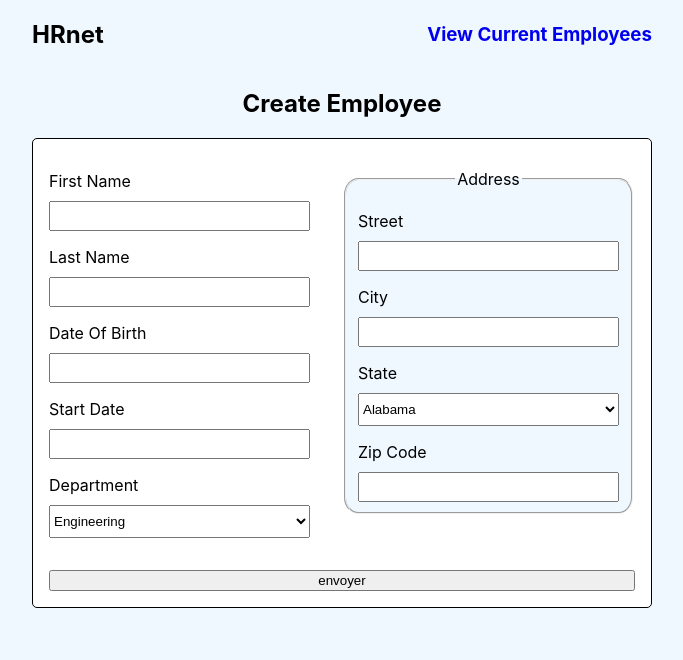
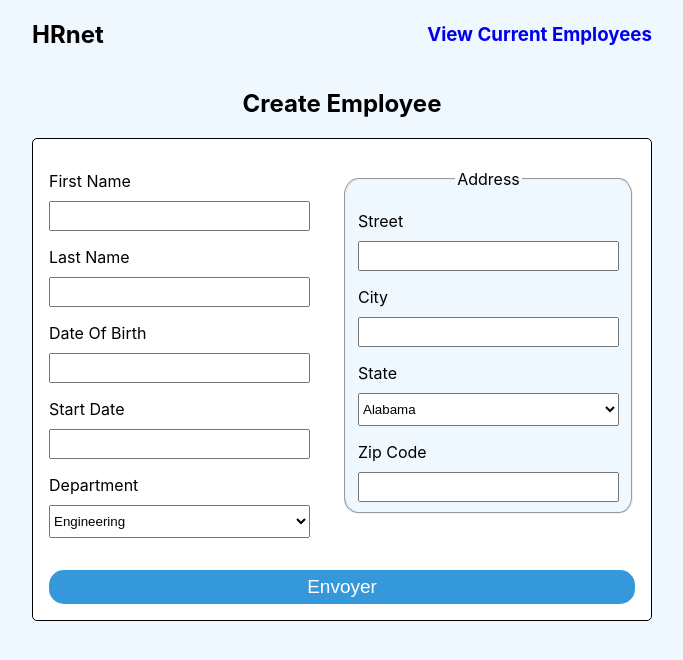
Before and after one commit to theodotcom/HRNet, a React (Create React App) app: page / in a window 1280 px wide. Shown: the top 660 px of the page, without its empty margins (298-981 px from the left). Built offline with nearby package versions, Linux system fonts and the light colour scheme.

Commit message:
:lipstick:

```diff
--- a/src/components/Form.js
+++ b/src/components/Form.js
@@ -1,43 +1,36 @@
 import '../css/form.css'
+import 'react-datepicker/dist/react-datepicker.css'
 import { useState } from 'react'
 import ReactDatePicker from 'react-datepicker'
 import { useDispatch } from 'react-redux'
 import { addEmployee } from '../redux/reducer'
-import 'react-datepicker/dist/react-datepicker.css'
 import { states } from '../utils/states'
+import { departments } from '../utils/departments'
 import { Select } from './Select.js'
+
 export function Form() {
-    const departments = [
-        { label: 'Sales', value: 'Sales' },
-        { label: 'Marketing', value: 'Marketing' },
-        { label: 'Engineering', value: 'Engineering' },
-        { label: 'Human Resources', value: 'Human Resources' },
-        { label: 'Legal', value: 'Legal' },
-    ]
-
     const dispatch = useDispatch()
 
+    //All states necessaries to gathered infos from the form
     const [firstName, setFirstName] = useState('')
     const [lastName, setLastName] = useState('')
     const [startDate, setStartDate] = useState(undefined)
     const [street, setStreet] = useState('')
     const [city, setCity] = useState('')
     const [zipCode, setZipCode] = useState('')
-
     const [dateOfBirth, setDateOfBirth] = useState(undefined)
     const [department, setDepartment] = useState('Engineering')
     const [state, setState] = useState('AL')
 
     const onSubmiting = (e) => {
         e.preventDefault()
-
-        // Vérifiez que les champs sont bien remplis
-
         submitForm()
     }
-
+    //function to check if all conditions are required
+    //before sending forms data to the redux store
     const submitForm = () => {
-        // Vérifiez que les champs sont bien remplis
+        //More conditions could be added if needed
+        //but client side server validation is kind of useless
         if (
             !firstName ||
             !lastName ||
@@ -49,8 +42,7 @@ export function Form() {
         ) {
             return
         }
-
-        // Préparez les données du formulaire à envoyer à l'API ou à ajouter au state
+        //Create my set of datas
         const employee = {
             firstName,
             lastName,
@@ -62,17 +54,20 @@ export function Form() {
             zipCode,
             department,
         }
-        console.log(employee)
+        //if all conditions are Ok, dispatch data to the store
         dispatch(addEmployee(employee))
 
-        // Récupérez les éléments HTML de la modale
+        //Modal classic stuff
         const modal = document.getElementById('myModal')
         const span = document.getElementsByClassName('close')[0]
-
-        // Affiche la modale
         modal.style.display = 'block'
         span.onclick = () => {
             modal.style.display = 'none'
+        }
+        window.onclick = (event) => {
+            if (event.target === modal) {
+                modal.style.display = 'none'
+            }
         }
     }
 
@@ -177,7 +172,7 @@ export function Form() {
                     </div>
                 </div>
                 <button id="myBtn" type="submit" className="btn">
-                    envoyer
+                    Envoyer
                 </button>
 
                 <div id="myModal" className="modal">
--- /dev/null
+++ b/src/css/employee.css
@@ -0,0 +1,7 @@
+.title2{
+    align-items: center;
+    display: flex;
+    justify-content: space-between;
+    padding-left: 10px;
+    padding-right: 10px;
+}
--- a/src/css/form.css
+++ b/src/css/form.css
@@ -62,6 +62,23 @@ select{
     height: 33px;
 }
 
+.btn {
+    display: inline-block;
+    padding: 6px 12px;
+    border-radius: 15px;
+    transition: background-color 0.2s;
+    color: #fff;
+    background-color: #3498db;
+    border: none;
+    font-size: 19px;
+    cursor: pointer;
+  }
+
+  .btn:hover {
+    background-color: #2980b9;
+  }
+
+
 /* Style de la modale */
 .modal {
     display: none; /* Cache la modale par défaut */
@@ -81,7 +98,7 @@ select{
     margin: 15% auto; /* Centre la modale horizontalement */
     padding: 20px;
     border: 1px solid #888;
-    width: 80%; /* Largeur du contenu de la modale */
+    width: 46%; /* Largeur du contenu de la modale */
   }
 
   /* Style du bouton de fermeture */
--- a/src/pages/Employee.js
+++ b/src/pages/Employee.js
@@ -1,26 +1,25 @@
+import '../css/employee.css'
+import { Link } from 'react-router-dom'
 import { useSelector } from 'react-redux'
 import { DataGrid, GridToolbar } from '@mui/x-data-grid'
+import { columns } from '../utils/gridColumns'
 
 function EmployeesList() {
     const employees = useSelector((state) => state.employees)
+    // Give an Id for each employee created
     const rows = employees.map((employee, index) => ({
         ...employee,
         id: index,
     }))
-    const columns = [
-        { field: 'firstName', headerName: 'First Name', width: 150 },
-        { field: 'lastName', headerName: 'Last Name', width: 150 },
-        { field: 'dateOfBirth', headerName: 'Date Of Birth', width: 150 },
-        { field: 'startDate', headerName: 'Start Date', width: 150 },
-        { field: 'department', headerName: 'Department', width: 150 },
-        { field: 'street', headerName: 'Street', width: 150 },
-        { field: 'state', headerName: 'State', width: 150 },
-        { field: 'city', headerName: 'City', width: 150 },
-        { field: 'zipCode', headerName: 'Zip Code', width: 150 },
-    ]
 
     return (
-        <div style={{ display: 'flex', height: 350 }}>
+        <div style={{ display: 'flex', flexDirection: 'column', height: 550 }}>
+            <div className="title2">
+                <h2>HRnet</h2>
+                <Link className="main-nav-logo" to="/">
+                    <h3 className="sr-only">Create a new employee</h3>
+                </Link>
+            </div>
             <div style={{ flexGrow: 1 }}>
                 <DataGrid
                     title="Current Employees"
```
